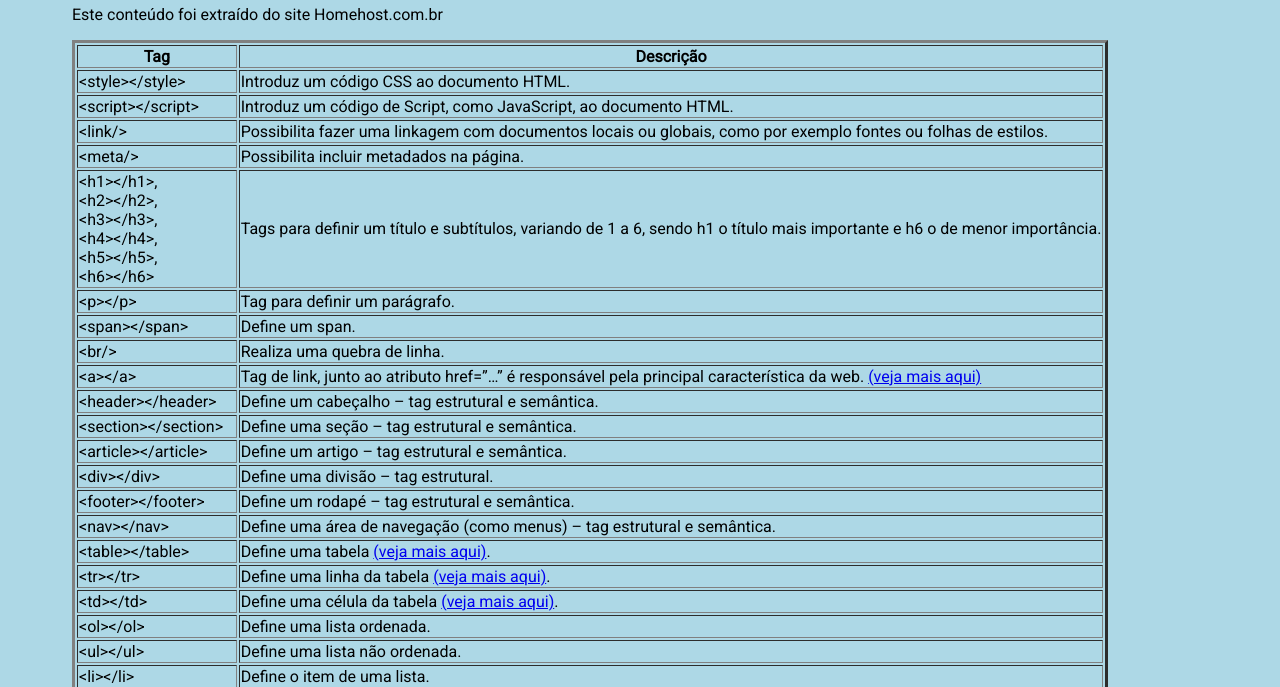
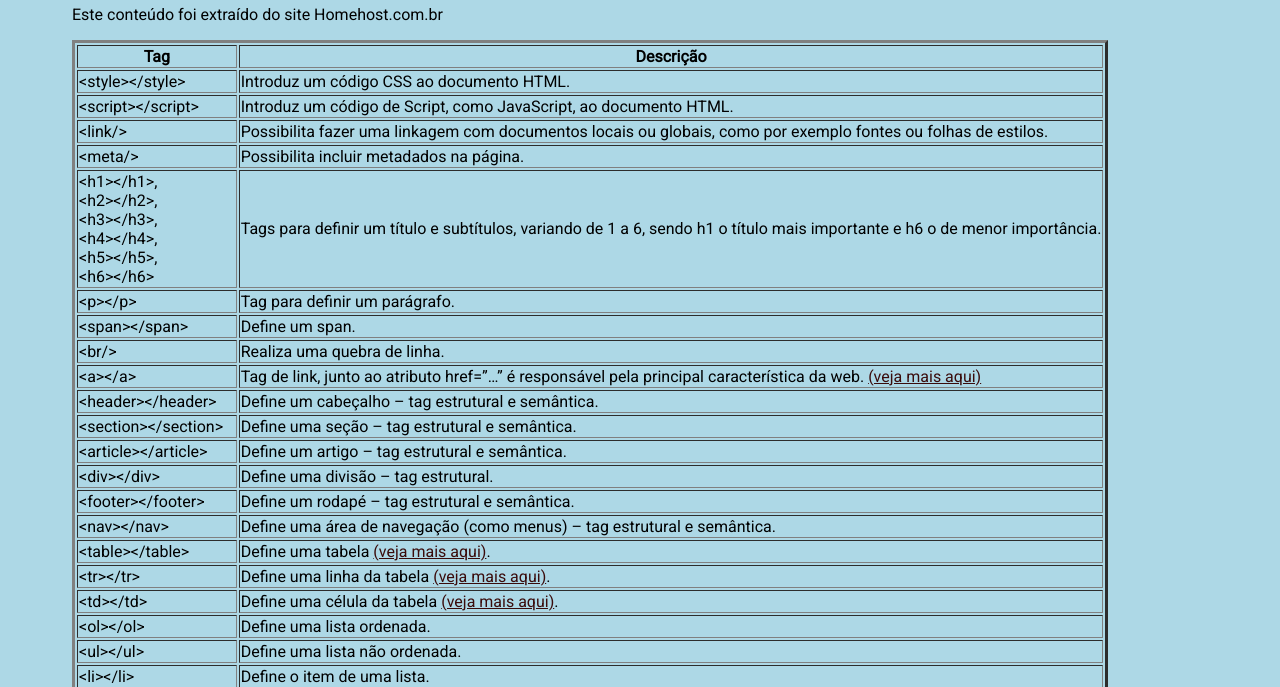
Before and after one commit to nagatasensei/nagatasensei.github.io, a plain HTML site: page tags.html in a window 1280 px wide. Shown: the part 107-794 px from the top of the page. Drawn offline with Linux system fonts and the light colour scheme.

Commit message:
Update my.css.

```diff
--- a/css/my.css
+++ b/css/my.css
@@ -45,3 +45,15 @@ table {
 
 
 }
+
+a:hover{
+  color:hotpink;
+}
+
+a:visited{
+  color:indigo;
+}
+
+a:link {
+  color: rgb(58, 11, 11);
+}
```
